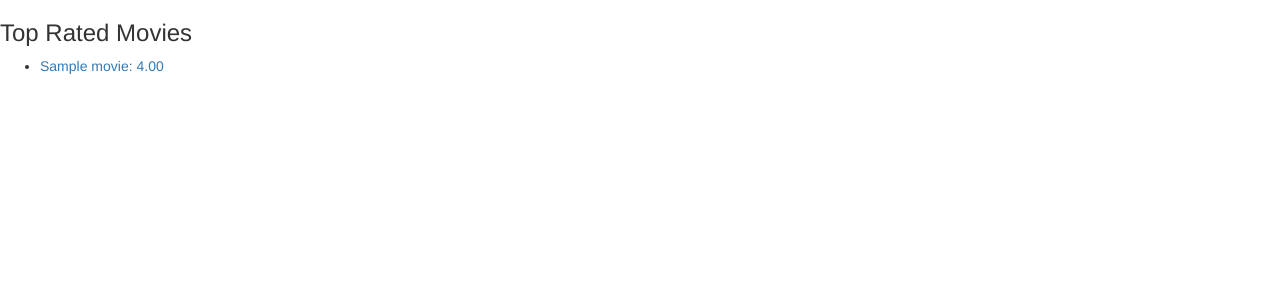
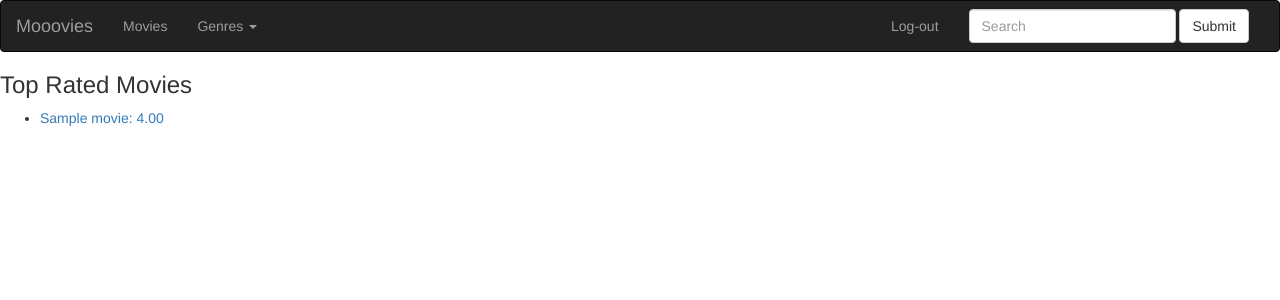
Before and after one commit to tarakdavis/django-movies, a Django app: template movielens/movieratings/templates/movieratings/toprated.html in a window 1280 px wide. Shown: the top 300 px of the page. Run offline with Django 3.2, Linux system fonts and the light colour scheme; the template is opened without the code that fills it: most values are stand-ins (such as "Sample title", 1, 10 or a date in 2020); some libraries are stand-ins or nearby versions.

Commit message:
added somethings to nav bar

```diff
--- a/movielens/templates/base.html
+++ b/movielens/templates/base.html
@@ -1,16 +1,52 @@
 <!DOCTYPE html>
 <html>
-  <head>
+
+<head>
     <title>
-      {% block title %}{% endblock %}
-      {% load static %}
+        {% block title %}{% endblock %} {% load static %}
 
     </title>
     <link rel="stylesheet" href="https://maxcdn.bootstrapcdn.com/bootswatch/3.3.7/cyborg/bootstrap.min.css" charset="utf-8">
     <link rel="stylesheet" type="text/css" href="{% static 'movieratings/style.css' %}" />
 
-  </head>
-  <body>
+</head>
+
+<body>
+    <nav class="navbar navbar-inverse">
+        <div class="container-fluid">
+            <div class="navbar-header">
+                <a class="navbar-brand" href="{% url 'movieratings:toprated' %}">Mooovies</a>
+            </div>
+            <div class="collapse navbar-collapse" id="bs-example-navbar-collapse-2">
+                <ul class="nav navbar-nav">
+                    <li><a href="{% url 'movieratings:all_movies' %}">Movies</span></a></li>
+                    <li class="dropdown">
+                        <a href="#" class="dropdown-toggle" data-toggle="dropdown" role="button" aria-expanded="false">Genres <span class="caret"></span></a>
+                        <ul class="dropdown-menu" role="menu">
+                            <li><a href="#">Action</a></li>
+                            <li><a href="#">Another action</a></li>
+                            <li><a href="#">Something else here</a></li>
+                            <li class="divider"></li>
+                            <li><a href="#">Separated link</a></li>
+                            <li class="divider"></li>
+                            <li><a href="#">One more separated link</a></li>
+                        </ul>
+                    </li>
+                </ul>
+                <form class="navbar-form navbar-right" role="search">
+                    <div class="form-group">
+                        <input type="text" class="form-control" placeholder="Search">
+                    </div>
+                    <button type="submit" class="btn btn-default">Submit</button>
+                </form>
+                <ul class="nav navbar-nav navbar-right">
+                    <!-- <li><a href="{% url 'movieratings:logged_out' %}">Log-out</a></li> -->
+                    <li><a href="#">Log-out</a></li>
+                </ul>
+            </div>
+        </div>
+    </nav>
     {% block body %}{% endblock %}
-  </body>
+</body>
+
 </html>
```
